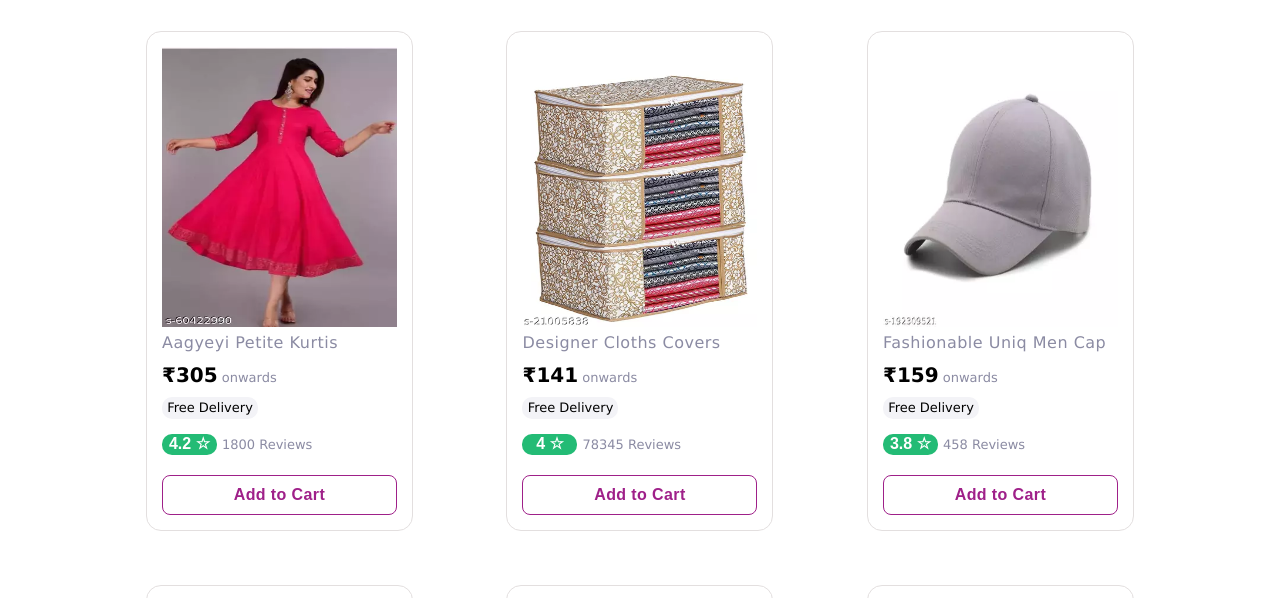
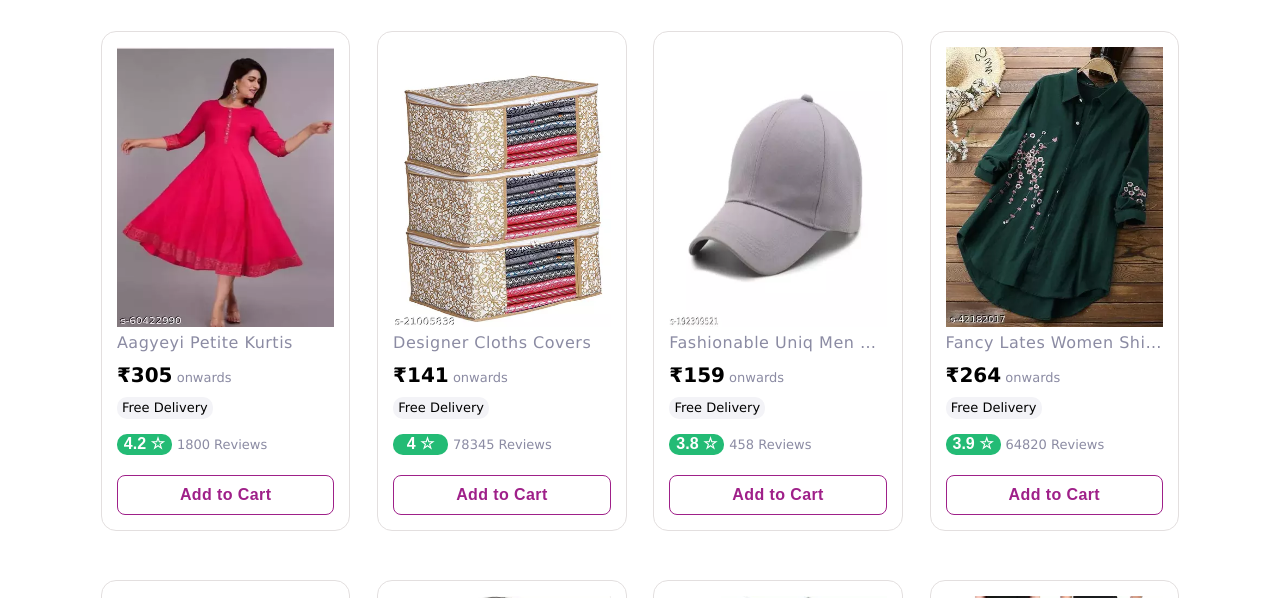
Before and after one commit to rohitmore45/meesho-functional-clone, a plain HTML site: page index.html in a window 1280 px wide. Shown: the part 123-721 px from the top of the page. Drawn offline with Linux system fonts and the light colour scheme.

Commit message:
second commit

```diff
--- a/script/meesho_cart.js
+++ b/script/meesho_cart.js
@@ -5,8 +5,12 @@ function onLoad() {
     displayCartItems();
     cartPaymentDetails();
 }
+function thankYouFun(){
+    alert("Thank you for Visiting Site... Visit Again!!")
+}
 
 function loadCartItemObject() {
+    // console.log(cartItems);
     cartItemObjects = cartItems.map(cartItemId => {
         for (let i = 0; i < products.length; i++)
             if (cartItemId == products[i].id) {
--- a/script/meesho_home.js
+++ b/script/meesho_home.js
@@ -5,7 +5,7 @@ function onLoad() {
     let cartItemsStr = localStorage.getItem('cartItems');
     cartItems = cartItemsStr ? JSON.parse(cartItemsStr) : [];
     displayProductOnHomePage();
-    cartItemIcon()
+    cartItemIcon();
 }
 
 function addProductToCart(ItemId) {
@@ -26,7 +26,7 @@ function cartItemIcon() {
 }
 function displayProductOnHomePage() {
     const mainContainerElement = document.querySelector(".main-container");
-    if(!mainContainerElement){
+    if (!mainContainerElement) {
         return;
     }
     let innerHtml = '';
--- a/styles/meesho-home.css
+++ b/styles/meesho-home.css
@@ -130,15 +130,15 @@ nav {
   margin: 12% auto 2% auto;
   display: flex;
   flex-wrap: wrap;
-  gap: 4%;
+  gap: 2%;
   justify-content: space-evenly;
 }
 .item-container {
-  width: 235px;
+  width: 20%;
   border: 1px solid #e3dfdf;
   padding: 15px;
   border-radius: 15px;
-  margin-bottom: 5%;
+  margin-bottom: 4.5%;
 }
 .item-image {
   width: 100%;
```
